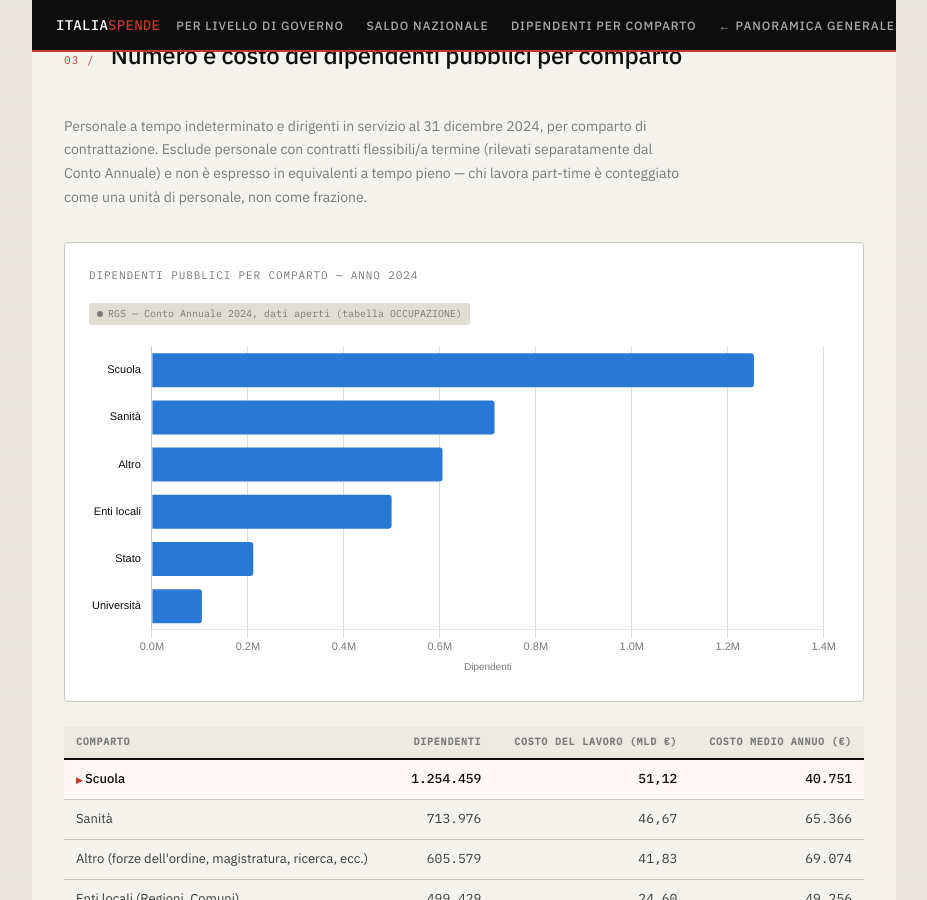
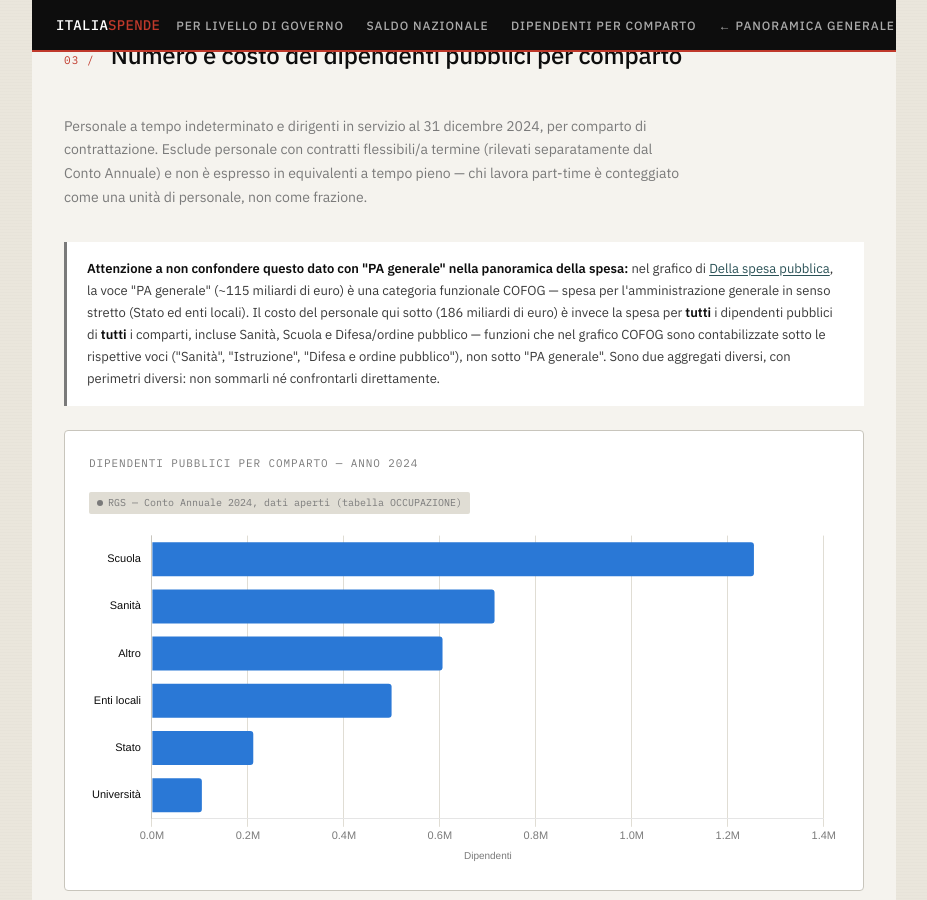
Before and after one commit to Vicknopf11/filoclastos-osservatorio, a Jekyll site: the page built from pubblica-amministrazione/index.md, in a window 1280 px wide and 900 px high, scrolled down 3843 px. Shown: the whole window, without its empty margins (176-1103 px from the left). Built offline with Jekyll 4.4.1, drawn with Linux system fonts in a browser that asks for light colours.

Commit message:
Fix backslash-n nelle etichette del grafico Altro; nota su PA generale vs totale dipendenti pubblici

```diff
--- a/pubblica-amministrazione/index.md
+++ b/pubblica-amministrazione/index.md
@@ -153,6 +153,10 @@ description: "Approfondimento sulla Pubblica Amministrazione italiana: confronto
     <h2 class="section-title">Numero e costo dei dipendenti pubblici per comparto</h2>
   </div>
   <p class="section-desc">Personale a tempo indeterminato e dirigenti in servizio al 31 dicembre 2024, per comparto di contrattazione. Esclude personale con contratti flessibili/a termine (rilevati separatamente dal Conto Annuale) e non è espresso in equivalenti a tempo pieno — chi lavora part-time è conteggiato come una unità di personale, non come frazione.</p>
+
+  <div class="insight" style="margin-bottom:1.5rem; border-color: var(--is-ink-3);">
+    <strong>Attenzione a non confondere questo dato con "PA generale" nella panoramica della spesa:</strong> nel grafico di <a href="{{ '/spesa-pubblica/#spesa' | relative_url }}">Della spesa pubblica</a>, la voce "PA generale" (~115 miliardi di euro) è una categoria funzionale COFOG — spesa per l'amministrazione generale in senso stretto (Stato ed enti locali). Il costo del personale qui sotto (186 miliardi di euro) è invece la spesa per <strong>tutti</strong> i dipendenti pubblici di <strong>tutti</strong> i comparti, incluse Sanità, Scuola e Difesa/ordine pubblico — funzioni che nel grafico COFOG sono contabilizzate sotto le rispettive voci ("Sanità", "Istruzione", "Difesa e ordine pubblico"), non sotto "PA generale". Sono due aggregati diversi, con perimetri diversi: non sommarli né confrontarli direttamente.
+  </div>
 
   <div class="chart-wrap" style="margin-bottom:1.5rem;">
     <div class="chart-title">Dipendenti pubblici per comparto — Anno 2024</div>
```
Also changed, not shown: other parts of pubblica-amministrazione/index.md (+1 -1 lines).
